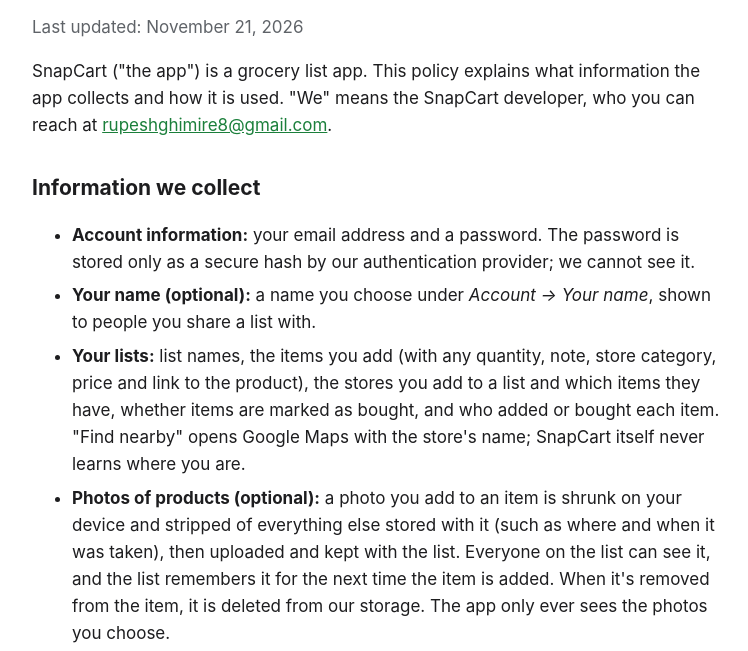
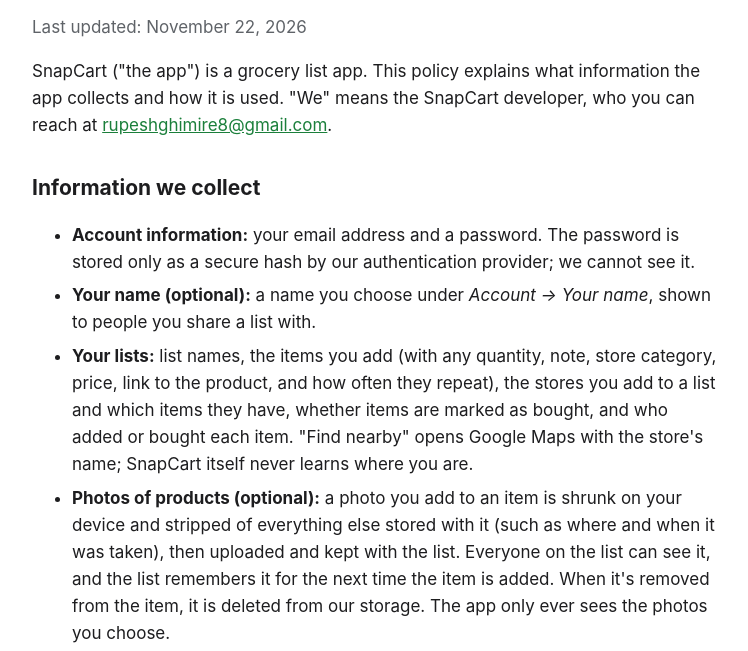
Before and after one commit to rupeshghimire2023/snapcart-site, a plain HTML site: page privacy.html in a window 1280 px wide. Shown: the part 145-796 px from the top of the page, without its empty margins (264-1012 px from the left). Drawn offline with Linux system fonts and the light colour scheme.

Commit message:
Privacy policy: lists include how often items repeat (app 1.0.0 build 5)

```diff
--- a/privacy.html
+++ b/privacy.html
@@ -10,14 +10,14 @@
 <body><main>
 <header><img src="icon.png" alt=""><a href="./">SnapCart</a></header>
 <h1>Privacy policy</h1>
-<p class="muted">Last updated: November 21, 2026</p>
+<p class="muted">Last updated: November 22, 2026</p>
 <p>SnapCart ("the app") is a grocery list app. This policy explains what information the app collects and how it is used. "We" means the SnapCart developer, who you can reach at <a href="mailto:rupeshghimire8@gmail.com">rupeshghimire8@gmail.com</a>.</p>
 
 <h2>Information we collect</h2>
 <ul>
 <li><strong>Account information:</strong> your email address and a password. The password is stored only as a secure hash by our authentication provider; we cannot see it.</li>
 <li><strong>Your name (optional):</strong> a name you choose under <em>Account → Your name</em>, shown to people you share a list with.</li>
-<li><strong>Your lists:</strong> list names, the items you add (with any quantity, note, store category, price and link to the product), the stores you add to a list and which items they have, whether items are marked as bought, and who added or bought each item. "Find nearby" opens Google Maps with the store's name; SnapCart itself never learns where you are.</li>
+<li><strong>Your lists:</strong> list names, the items you add (with any quantity, note, store category, price, link to the product, and how often they repeat), the stores you add to a list and which items they have, whether items are marked as bought, and who added or bought each item. "Find nearby" opens Google Maps with the store's name; SnapCart itself never learns where you are.</li>
 <li><strong>Photos of products (optional):</strong> a photo you add to an item is shrunk on your device and stripped of everything else stored with it (such as where and when it was taken), then uploaded and kept with the list. Everyone on the list can see it, and the list remembers it for the next time the item is added. When it's removed from the item, it is deleted from our storage. The app only ever sees the photos you choose.</li>
 <li><strong>Suggestion history:</strong> the names of items you have added before and how often, used for suggestions and "Buy again". You can clear it under <em>Account → Clear suggestion history</em>.</li>
 <li><strong>Photos of lists:</strong> when you add items from a photo, the text is read on your device by Google ML Kit, which is built into the app. The photo is not uploaded, and the app deletes its copy as soon as the text has been read. Only the items you choose to add are saved.</li>
```
